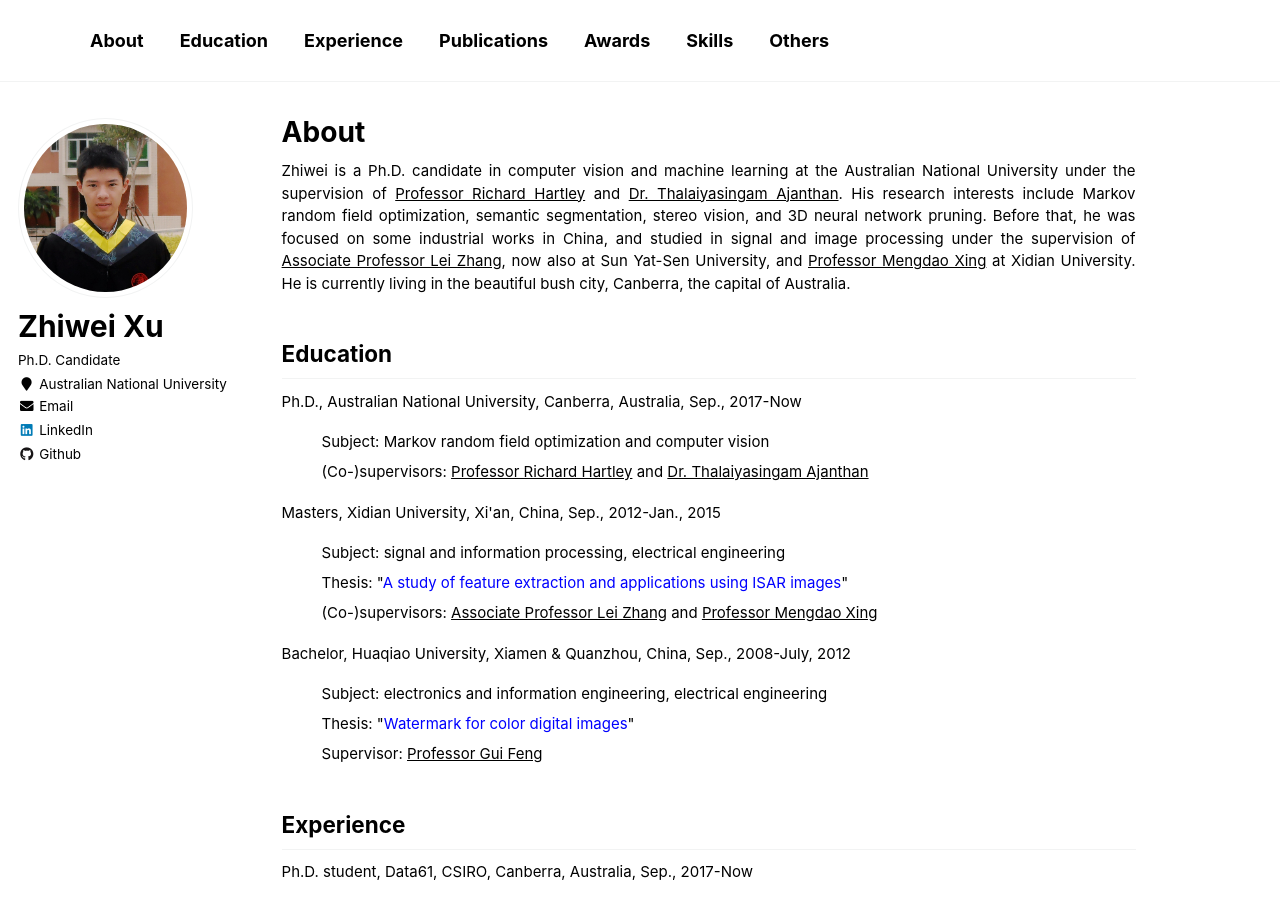
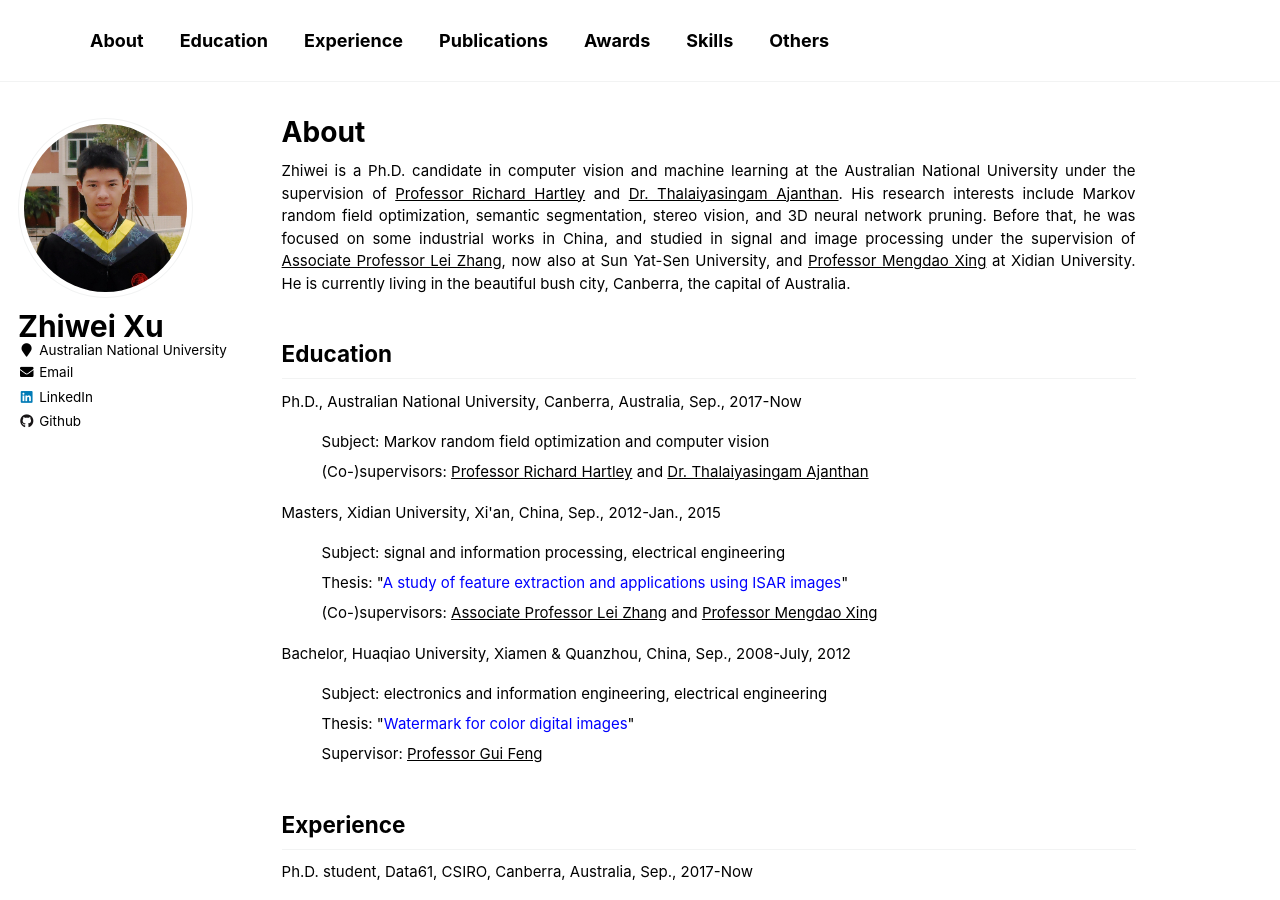
Before and after one commit to zwxu064/zwxu064.github.io, a Jekyll site: the page built from _pages/about.html, in a window 1280 px wide and 900 px high. Built offline with Jekyll 4.4.1, drawn with Linux system fonts in a browser that asks for light colours.

Commit message:
Update _config.yml

```diff
--- a/_config.yml
+++ b/_config.yml
@@ -82,7 +82,7 @@ analytics:
 author:
   name             : "Zhiwei Xu"
   avatar           : "../images/zhiwei.png"
-  bio              : "Ph.D. Candidate"
+  bio              :
   location         : "Australian National University"
   employer         :
   pubmed           :
```
